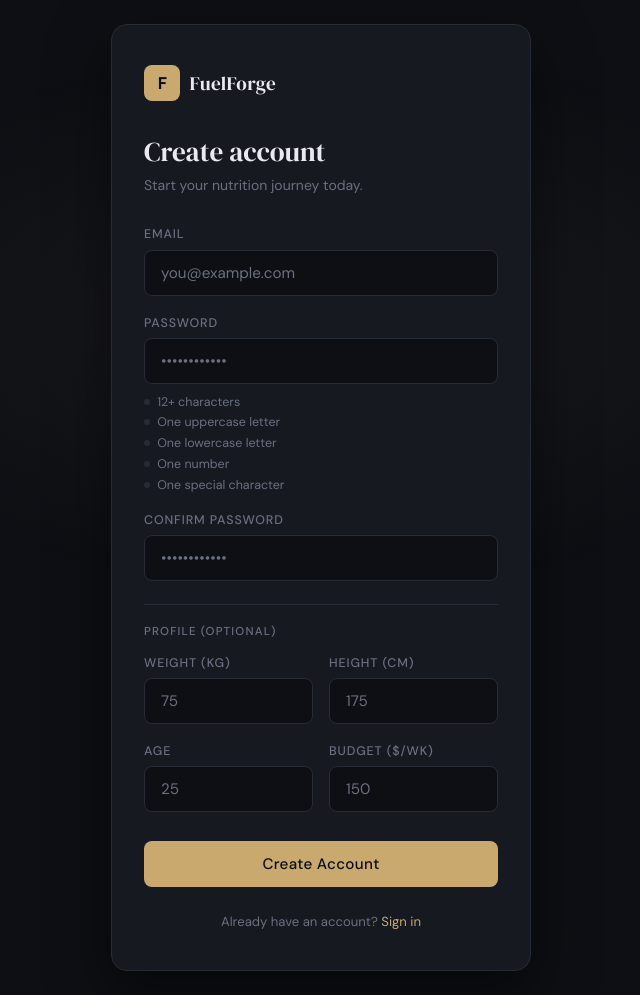
After one commit to SurenGrigoryann/No_Idea_Project, a Flask app: page /register in a window 1280 px wide. The commit adds this page. Shown: the whole page, without its empty margins (319-959 px from the left). Run offline with Flask 3, Linux system fonts and the light colour scheme.

Commit message:
Registeration and dummy account created

```diff
--- a/main.py
+++ b/main.py
@@ -6,6 +6,7 @@ from home import home_bp
 from goals import goals_bp
 from mealPlan import meal_bp
 from grocery import grocery_bp
+from register import register_bp
 
 app = Flask(__name__)
 app.secret_key = "change-this-to-a-secure-random-key"
@@ -16,6 +17,7 @@ app.register_blueprint(home_bp)
 app.register_blueprint(goals_bp)
 app.register_blueprint(meal_bp)
 app.register_blueprint(grocery_bp)
+app.register_blueprint(register_bp)
 
 
 @app.route("/")
@@ -47,41 +49,6 @@ def login():
     return render_template("login.html")
 
 
-@app.route("/register", methods=["GET", "POST"])
-def register():
-    if request.method == "POST":
-        email    = request.form.get("email", "").strip().lower()
-        password = request.form.get("password", "").encode()
-
-        conn = get_db()
-        existing = conn.execute(
-            "SELECT id FROM users WHERE email = ?", (email,)
-        ).fetchone()
-
-        if existing:
-            conn.close()
-            flash("An account with that email already exists.", "error")
-            return render_template("register.html")
-
-        hashed = bcrypt.hashpw(password, bcrypt.gensalt()).decode()
-        cur = conn.execute("""
-            INSERT INTO users (email, password_hash, weight, height, age, budget)
-            VALUES (?, ?, ?, ?, ?, ?)
-        """, (
-            email, hashed,
-            float(request.form.get("weight", 0)),
-            float(request.form.get("height", 0)),
-            int(request.form.get("age", 0)),
-            float(request.form.get("budget", 0)),
-        ))
-        conn.commit()
-        session["uid"]  = cur.lastrowid
-        session["user"] = email
-        conn.close()
-        return redirect(url_for("home.home"))
-
-    return render_template("register.html")
-
 
 @app.route("/logout")
 def logout():
--- /dev/null
+++ b/templates/register.html
@@ -0,0 +1,352 @@
+<!DOCTYPE html>
+<html lang="en">
+<head>
+  <meta charset="UTF-8" />
+  <meta name="viewport" content="width=device-width, initial-scale=1.0"/>
+  <title>Create Account</title>
+  <link href="https://fonts.googleapis.com/css2?family=DM+Serif+Display&family=DM+Sans:wght@300;400;500&display=swap" rel="stylesheet"/>
+  <style>
+    *, *::before, *::after { box-sizing: border-box; margin: 0; padding: 0; }
+
+    :root {
+      --bg:        #0d0f14;
+      --surface:   #161920;
+      --border:    #272b36;
+      --text:      #e8eaf0;
+      --muted:     #6b7080;
+      --accent:    #c9a96e;
+      --accent-dim:#a07d48;
+      --error:     #e07070;
+      --success:   #6fcf97;
+    }
+
+    body {
+      min-height: 100vh;
+      display: flex;
+      align-items: center;
+      justify-content: center;
+      background: var(--bg);
+      font-family: 'DM Sans', sans-serif;
+      color: var(--text);
+      padding: 1.5rem;
+    }
+
+    body::before {
+      content: '';
+      position: fixed;
+      inset: 0;
+      background: radial-gradient(ellipse 60% 50% at 50% 40%, rgba(201,169,110,.07) 0%, transparent 70%);
+      pointer-events: none;
+    }
+
+    .card {
+      width: 100%;
+      max-width: 420px;
+      background: var(--surface);
+      border: 1px solid var(--border);
+      border-radius: 16px;
+      padding: 2.5rem 2rem;
+      box-shadow: 0 24px 60px rgba(0,0,0,.5);
+      animation: rise .5s ease both;
+    }
+
+    @keyframes rise {
+      from { opacity:0; transform: translateY(18px); }
+      to   { opacity:1; transform: translateY(0); }
+    }
+
+    .brand {
+      display: flex;
+      align-items: center;
+      gap: .6rem;
+      margin-bottom: 2rem;
+    }
+
+    .brand-icon {
+      width: 36px; height: 36px;
+      background: var(--accent);
+      border-radius: 8px;
+      display: grid; place-items: center;
+      font-size: 1rem; font-weight: 700;
+      color: #0d0f14;
+    }
+
+    .brand-name {
+      font-family: 'DM Serif Display', serif;
+      font-size: 1.2rem;
+      letter-spacing: .02em;
+      color: var(--text);
+    }
+
+    h1 {
+      font-family: 'DM Serif Display', serif;
+      font-size: 1.7rem;
+      font-weight: 400;
+      margin-bottom: .4rem;
+    }
+
+    .subtitle {
+      color: var(--muted);
+      font-size: .875rem;
+      margin-bottom: 2rem;
+    }
+
+    /* Flash messages */
+    .alert {
+      border-radius: 8px;
+      padding: .7rem 1rem;
+      font-size: .85rem;
+      margin-bottom: .6rem;
+    }
+    .alert-error {
+      background: rgba(224,112,112,.1);
+      border: 1px solid rgba(224,112,112,.35);
+      color: var(--error);
+    }
+    .alert-success {
+      background: rgba(111,207,151,.1);
+      border: 1px solid rgba(111,207,151,.35);
+      color: var(--success);
+    }
+    .alerts { margin-bottom: 1rem; }
+
+    .field { margin-bottom: 1.2rem; }
+
+    label {
+      display: block;
+      font-size: .78rem;
+      font-weight: 500;
+      letter-spacing: .07em;
+      text-transform: uppercase;
+      color: var(--muted);
+      margin-bottom: .45rem;
+    }
+
+    input {
+      width: 100%;
+      background: var(--bg);
+      border: 1px solid var(--border);
+      border-radius: 8px;
+      padding: .75rem 1rem;
+      color: var(--text);
+      font-family: inherit;
+      font-size: .95rem;
+      transition: border-color .2s, box-shadow .2s;
+      outline: none;
+    }
+
+    input::placeholder { color: var(--muted); }
+
+    input:focus {
+      border-color: var(--accent);
+      box-shadow: 0 0 0 3px rgba(201,169,110,.12);
+    }
+
+    input.invalid {
+      border-color: var(--error);
+      box-shadow: 0 0 0 3px rgba(224,112,112,.1);
+    }
+
+    /* Password strength checklist */
+    .pw-rules {
+      margin-top: .6rem;
+      display: flex;
+      flex-direction: column;
+      gap: .3rem;
+    }
+
+    .pw-rule {
+      display: flex;
+      align-items: center;
+      gap: .45rem;
+      font-size: .78rem;
+      color: var(--muted);
+      transition: color .2s;
+    }
+
+    .pw-rule .dot {
+      width: 6px; height: 6px;
+      border-radius: 50%;
+      background: var(--border);
+      flex-shrink: 0;
+      transition: background .2s;
+    }
+
+    .pw-rule.pass       { color: var(--success); }
+    .pw-rule.pass .dot  { background: var(--success); }
+
+    /* Two-column grid for optional profile fields */
+    .grid-2 {
+      display: grid;
+      grid-template-columns: 1fr 1fr;
+      gap: 0 1rem;
+    }
+
+    .divider {
+      border: none;
+      border-top: 1px solid var(--border);
+      margin: 1.4rem 0 1.2rem;
+    }
+
+    .section-label {
+      font-size: .72rem;
+      font-weight: 500;
+      letter-spacing: .1em;
+      text-transform: uppercase;
+      color: var(--muted);
+      margin-bottom: 1rem;
+    }
+
+    .btn {
+      width: 100%;
+      margin-top: .6rem;
+      padding: .82rem;
+      background: var(--accent);
+      color: #0d0f14;
+      border: none;
+      border-radius: 8px;
+      font-family: inherit;
+      font-size: .95rem;
+      font-weight: 500;
+      cursor: pointer;
+      letter-spacing: .02em;
+      transition: background .2s, transform .1s;
+    }
+
+    .btn:hover  { background: #d6b87a; }
+    .btn:active { transform: scale(.98); }
+
+    .footer {
+      text-align: center;
+      margin-top: 1.6rem;
+      font-size: .82rem;
+      color: var(--muted);
+    }
+
+    .footer a {
+      color: var(--accent);
+      text-decoration: none;
+    }
+
+    .footer a:hover { text-decoration: underline; }
+  </style>
+</head>
+<body>
+<div class="card">
+
+  <div class="brand">
+    <div class="brand-icon">F</div>
+    <span class="brand-name">FuelForge</span>
+  </div>
+
+  <h1>Create account</h1>
+  <p class="subtitle">Start your nutrition journey today.</p>
+
+  {% with messages = get_flashed_messages(with_categories=true) %}
+    {% if messages %}
+      <div class="alerts">
+        {% for category, message in messages %}
+          <div class="alert alert-{{ category }}">{{ message }}</div>
+        {% endfor %}
+      </div>
+    {% endif %}
+  {% endwith %}
+
+  <form method="POST" action="{{ url_for('register.register') }}" novalidate>
+
+    <!-- Email -->
+    <div class="field">
+      <label for="email">Email</label>
+      <input type="email" id="email" name="email"
+             placeholder="you@example.com"
+             value="{{ email }}"
+             autocomplete="email" required />
+    </div>
+
+    <!-- Password -->
+    <div class="field">
+      <label for="password">Password</label>
+      <input type="password" id="password" name="password"
+             placeholder="••••••••••••"
+             autocomplete="new-password" required />
+      <div class="pw-rules">
+        <div class="pw-rule" id="rule-len">  <span class="dot"></span> 12+ characters</div>
+        <div class="pw-rule" id="rule-upper"><span class="dot"></span> One uppercase letter</div>
+        <div class="pw-rule" id="rule-lower"><span class="dot"></span> One lowercase letter</div>
+        <div class="pw-rule" id="rule-num">  <span class="dot"></span> One number</div>
+        <div class="pw-rule" id="rule-spec"> <span class="dot"></span> One special character</div>
+      </div>
+    </div>
+
+    <!-- Confirm password -->
+    <div class="field">
+      <label for="confirm_password">Confirm Password</label>
+      <input type="password" id="confirm_password" name="confirm_password"
+             placeholder="••••••••••••"
+             autocomplete="new-password" required />
+    </div>
+
+    <hr class="divider"/>
+    <p class="section-label">Profile (optional)</p>
+
+    <div class="grid-2">
+      <div class="field">
+        <label for="weight">Weight (kg)</label>
+        <input type="number" id="weight" name="weight" placeholder="75" min="0" step="0.1"/>
+      </div>
+      <div class="field">
+        <label for="height">Height (cm)</label>
+        <input type="number" id="height" name="height" placeholder="175" min="0"/>
+      </div>
+      <div class="field">
+        <label for="age">Age</label>
+        <input type="number" id="age" name="age" placeholder="25" min="0"/>
+      </div>
+      <div class="field">
+        <label for="budget">Budget ($/wk)</label>
+        <input type="number" id="budget" name="budget" placeholder="150" min="0"/>
+      </div>
+    </div>
+
+    <button type="submit" class="btn">Create Account</button>
+  </form>
+
+  <p class="footer">
+    Already have an account? <a href="{{ url_for('login') }}">Sign in</a>
+  </p>
+
+</div>
+
+<script>
+  const pwInput   = document.getElementById('password');
+  const confInput = document.getElementById('confirm_password');
+
+  const rules = {
+    'rule-len':   (v) => v.length >= 12,
+    'rule-upper': (v) => /[A-Z]/.test(v),
+    'rule-lower': (v) => /[a-z]/.test(v),
+    'rule-num':   (v) => /\d/.test(v),
+    'rule-spec':  (v) => /[!@#$%^&*(),.?":{}|<>_\-+=\[\]\\;'\/`~]/.test(v),
+  };
+
+  pwInput.addEventListener('input', () => {
+    const val = pwInput.value;
+    for (const [id, test] of Object.entries(rules)) {
+      document.getElementById(id).classList.toggle('pass', test(val));
+    }
+    // Also re-check confirm match
+    checkConfirm();
+  });
+
+  function checkConfirm() {
+    if (confInput.value.length === 0) {
+      confInput.classList.remove('invalid');
+      return;
+    }
+    confInput.classList.toggle('invalid', confInput.value !== pwInput.value);
+  }
+
+  confInput.addEventListener('input', checkConfirm);
+</script>
+</body>
+</html>
```
Also changed, not shown: register.py (added, +78 -0 lines), templates/login.html (+4 -5 lines), fuelforge.db.
